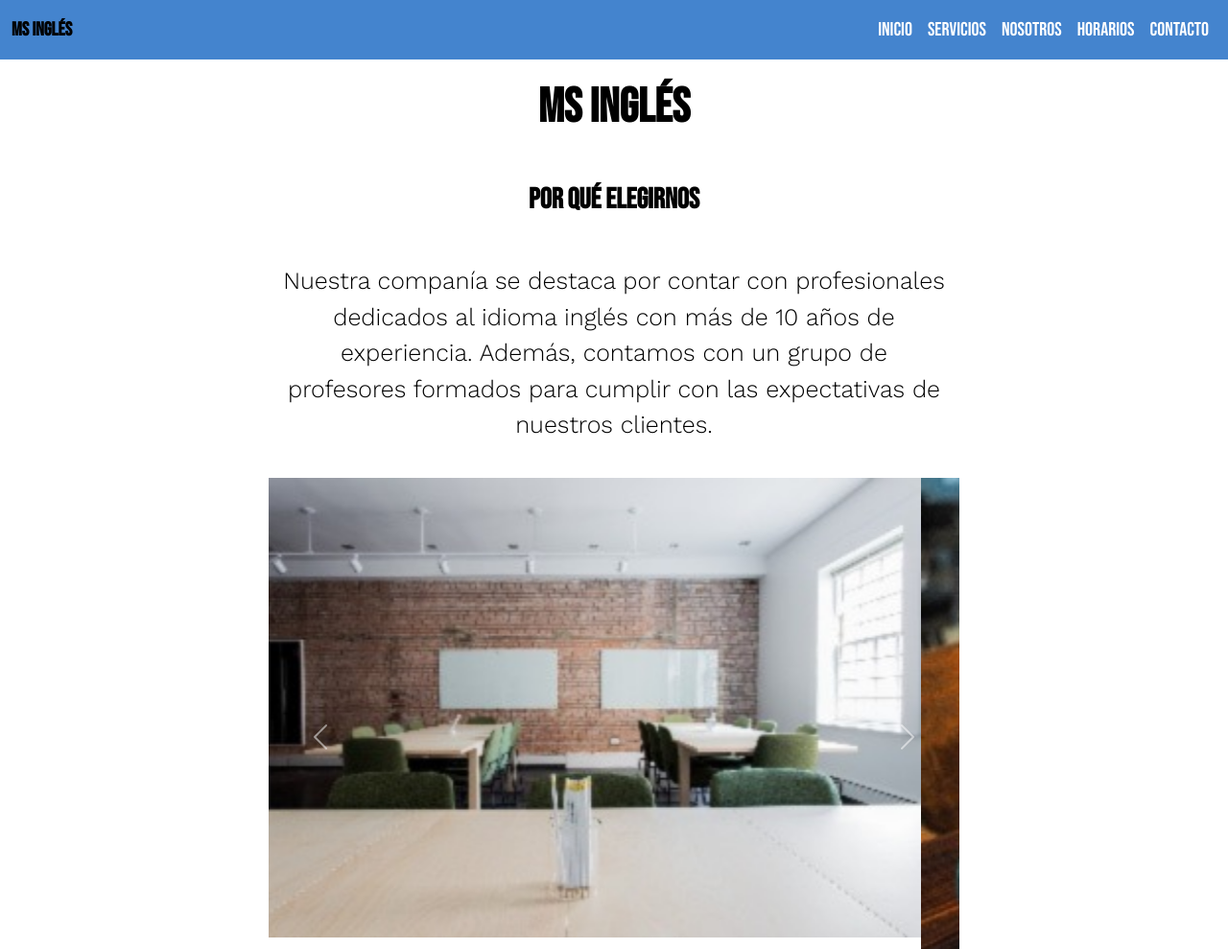
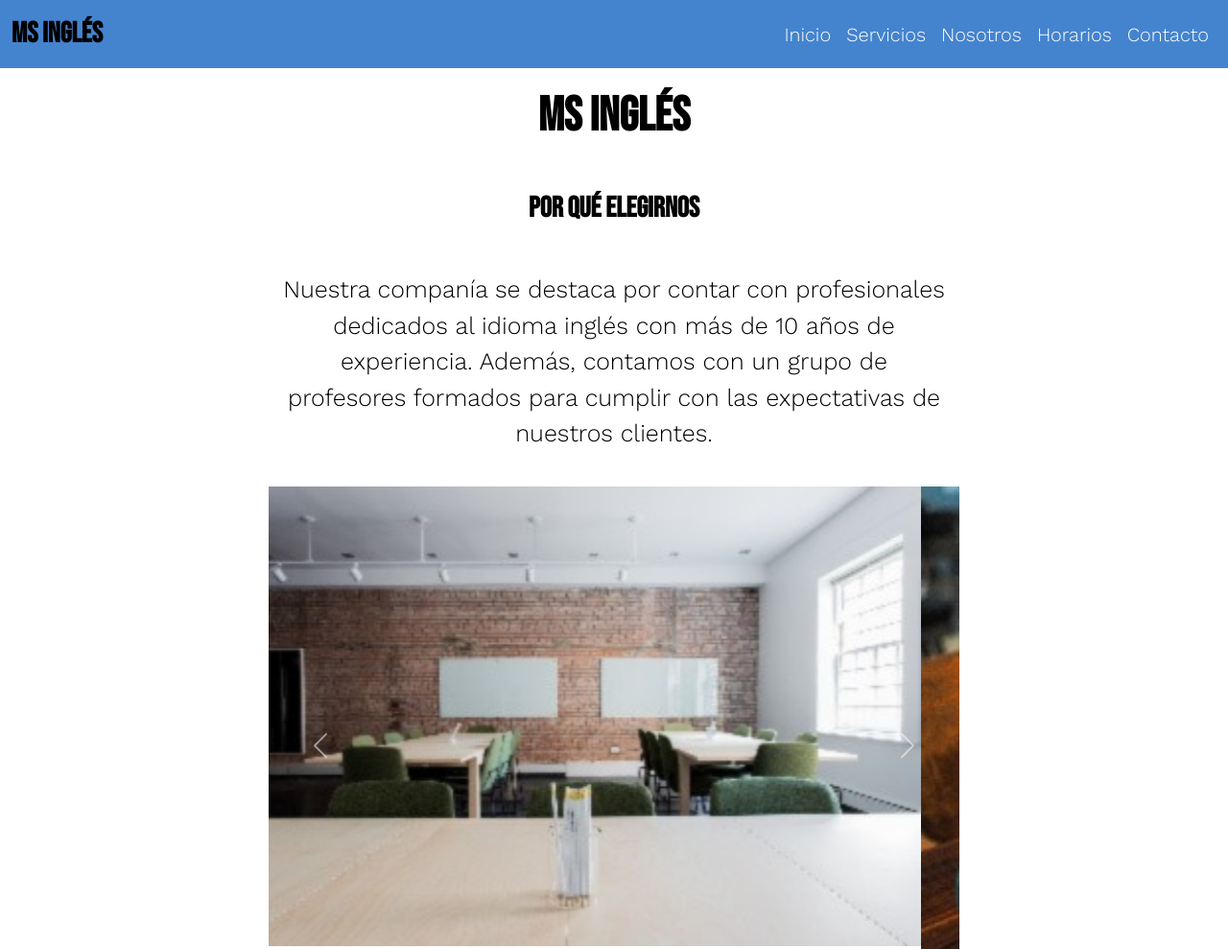
Before and after one commit to MayraSegovia/aplicando-bootstrap, a plain HTML site: page index.html in a window 1280 px wide. Shown: the top 989 px of the page at 96% size. Drawn offline with nearby package versions, Linux system fonts and the light colour scheme.

Commit message:
modif navbar

```diff
--- a/main.css
+++ b/main.css
@@ -8,16 +8,17 @@
 nav ul li a{
   padding: 2px;
   color: #ffffff !important;
-
   text-align: right;
   font-size: 20px;
   font-weight: 100;
-  font-family: 'Bebas Neue', cursive;
+  font-family: 'Work Sans', sans-serif;
 }
 
-navbar-brand{
+.navbar-brand{
   background-color: #4484ce !important;
   color: #ffffff ;
+  font-family:'Bebas Neue', cursive;
+  font-size: 30px !important;
 }
 
 footer{
```
